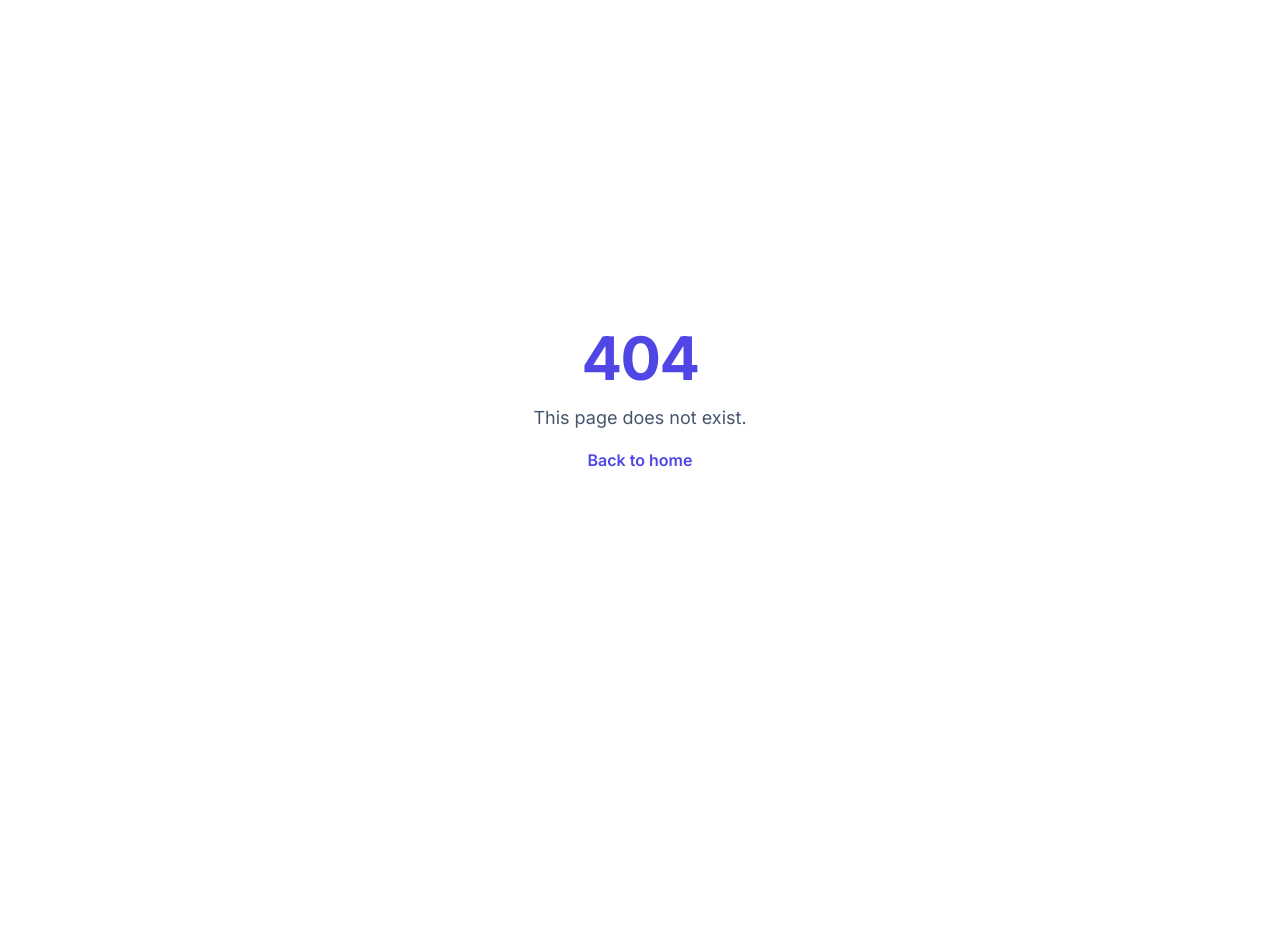
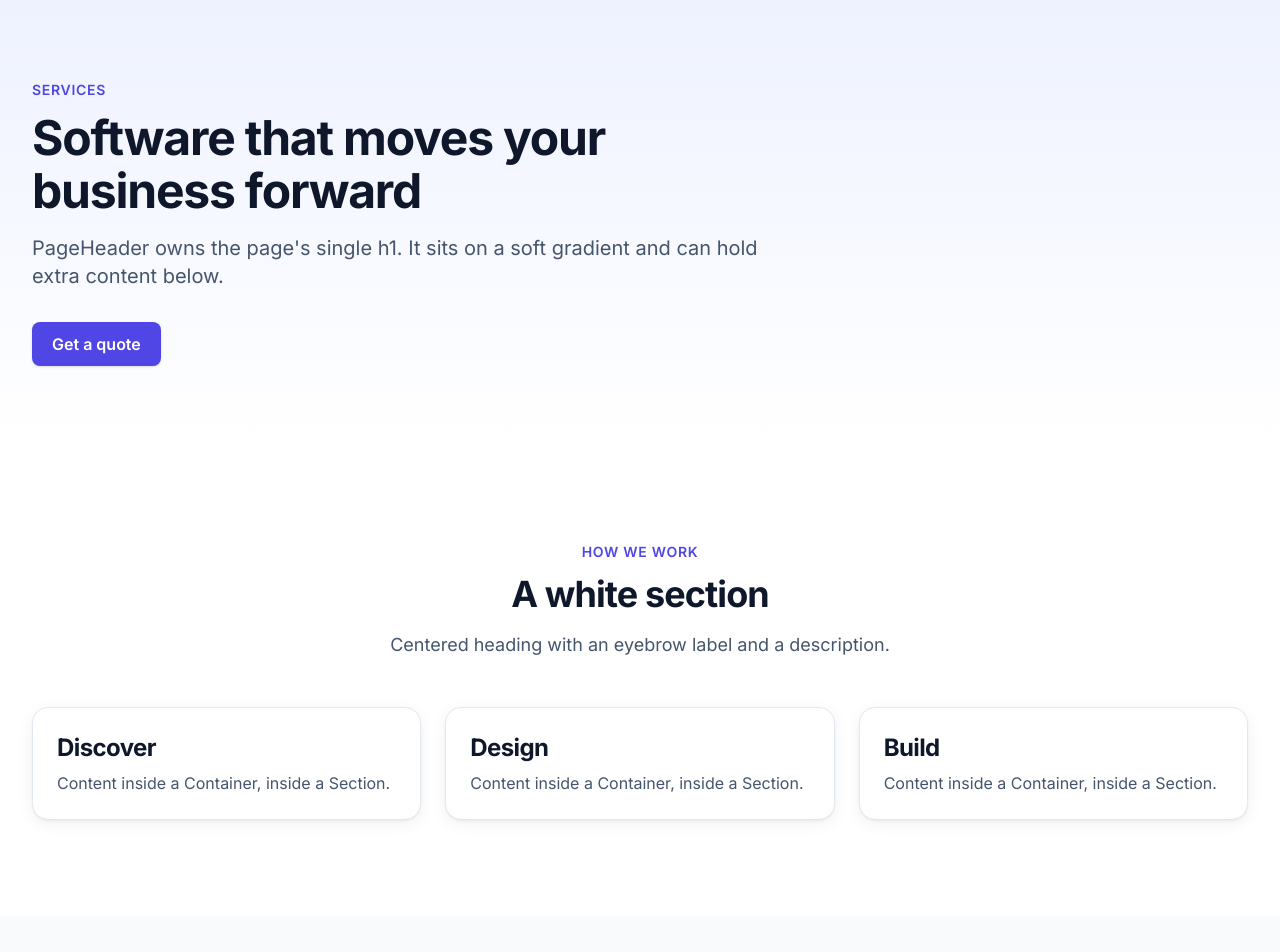
Before and after one commit to sabatauqeer656/stackwell-agency-platform, a React (Vite) app in the folder client/: page /layout-preview in a window 1280 px wide. Before the commit this address had no page. Shown: the top 952 px of the page. Before the commit the page ends 800 px from the top, so only its background shows below. Built offline with nearby package versions, Linux system fonts and the light colour scheme.

Commit message:
feat(client): add layout components (Container, Section, SectionHeading, PageHeader)

```diff
--- a/client/src/app/router.jsx
+++ b/client/src/app/router.jsx
@@ -1,11 +1,13 @@
 import { createBrowserRouter } from 'react-router-dom';
 import Home from '../pages/public/Home.jsx';
 import DesignPreview from '../pages/public/DesignPreview.jsx';
+import LayoutPreview from '../pages/public/LayoutPreview.jsx';
 import NotFound from '../pages/public/NotFound.jsx';
 
 // URL -> page map. More public and /admin routes are added in later phases.
 export const router = createBrowserRouter([
   { path: '/', element: <Home /> },
   { path: '/design-preview', element: <DesignPreview /> }, // temporary, removed before launch
+  { path: '/layout-preview', element: <LayoutPreview /> }, // temporary, removed before launch
   { path: '*', element: <NotFound /> },
 ]);
--- /dev/null
+++ b/client/src/components/layout/Container.jsx
@@ -0,0 +1,16 @@
+import { cn } from '../../lib/utils.js';
+
+// Full class names (not built dynamically) so Tailwind can detect them.
+const sizes = {
+  md: 'max-w-4xl', // reading width: articles, forms, legal pages
+  lg: 'max-w-7xl', // default page width
+};
+
+// Centers content, caps its width and adds side gutters (16px mobile, 24px tablet, 32px desktop).
+export default function Container({ as: Component = 'div', size = 'lg', className, children, ...props }) {
+  return (
+    <Component className={cn('mx-auto w-full px-4 sm:px-6 lg:px-8', sizes[size], className)} {...props}>
+      {children}
+    </Component>
+  );
+}
--- /dev/null
+++ b/client/src/components/layout/PageHeader.jsx
@@ -0,0 +1,21 @@
+import { cn } from '../../lib/utils.js';
+import Container from './Container.jsx';
+
+// The banner at the top of an inner page. It owns the page's single <h1>.
+// children: optional extra content under the description (a button, filters...).
+export default function PageHeader({ eyebrow, title, description, className, children }) {
+  return (
+    <header className={cn('bg-linear-to-b from-brand-50 to-white py-16 sm:py-20', className)}>
+      <Container>
+        <div className="max-w-3xl">
+          {eyebrow && (
+            <p className="mb-3 text-sm font-semibold uppercase tracking-wider text-brand-600">{eyebrow}</p>
+          )}
+          <h1 className="text-4xl sm:text-h1">{title}</h1>
+          {description && <p className="mt-4 text-lg text-slate-600 sm:text-xl">{description}</p>}
+          {children && <div className="mt-8">{children}</div>}
+        </div>
+      </Container>
+    </header>
+  );
+}
--- /dev/null
+++ b/client/src/components/layout/Section.jsx
@@ -0,0 +1,17 @@
+import { cn } from '../../lib/utils.js';
+import Container from './Container.jsx';
+
+const tones = {
+  white: 'bg-white',
+  muted: 'bg-slate-50',
+  dark: 'bg-ink text-white',
+};
+
+// A full-width band: the background runs edge to edge, the content stays in a Container.
+export default function Section({ tone = 'white', containerSize = 'lg', className, children, ...props }) {
+  return (
+    <section className={cn('py-16 sm:py-24', tones[tone], className)} {...props}>
+      <Container size={containerSize}>{children}</Container>
+    </section>
+  );
+}
--- /dev/null
+++ b/client/src/components/layout/SectionHeading.jsx
@@ -0,0 +1,32 @@
+import { cn } from '../../lib/utils.js';
+
+// Opens a section: small label (eyebrow), big title, optional description.
+// Set onDark when the heading sits on a dark Section so the text stays readable.
+export default function SectionHeading({
+  as: Heading = 'h2',
+  eyebrow,
+  title,
+  description,
+  align = 'center',
+  onDark = false,
+  className,
+}) {
+  return (
+    <div className={cn('max-w-2xl', align === 'center' && 'mx-auto text-center', className)}>
+      {eyebrow && (
+        <p
+          className={cn(
+            'mb-3 text-sm font-semibold uppercase tracking-wider',
+            onDark ? 'text-brand-300' : 'text-brand-600'
+          )}
+        >
+          {eyebrow}
+        </p>
+      )}
+      <Heading className={cn('text-3xl sm:text-h2', onDark && 'text-white')}>{title}</Heading>
+      {description && (
+        <p className={cn('mt-4 text-lg', onDark ? 'text-slate-300' : 'text-slate-600')}>{description}</p>
+      )}
+    </div>
+  );
+}
--- /dev/null
+++ b/client/src/pages/public/LayoutPreview.jsx
@@ -0,0 +1,50 @@
+// TEMPORARY: visual check of the layout blocks. Removed before launch.
+import PageHeader from '../../components/layout/PageHeader.jsx';
+import Section from '../../components/layout/Section.jsx';
+import SectionHeading from '../../components/layout/SectionHeading.jsx';
+import Card from '../../components/ui/Card.jsx';
+import Button from '../../components/ui/Button.jsx';
+
+const items = ['Discover', 'Design', 'Build'];
+
+export default function LayoutPreview() {
+  return (
+    <>
+      <PageHeader
+        eyebrow="Services"
+        title="Software that moves your business forward"
+        description="PageHeader owns the page's single h1. It sits on a soft gradient and can hold extra content below."
+      >
+        <Button>Get a quote</Button>
+      </PageHeader>
+
+      <Section>
+        <SectionHeading
+          eyebrow="How we work"
+          title="A white section"
+          description="Centered heading with an eyebrow label and a description."
+        />
+        <div className="mt-12 grid gap-6 sm:grid-cols-3">
+          {items.map((item) => (
+            <Card key={item}>
+              <h3 className="text-h3">{item}</h3>
+              <p className="mt-2 text-slate-600">Content inside a Container, inside a Section.</p>
+            </Card>
+          ))}
+        </div>
+      </Section>
+
+      <Section tone="muted">
+        <SectionHeading align="left" title="A muted section, left-aligned" description="Background runs edge to edge." />
+      </Section>
+
+      <Section tone="dark">
+        <SectionHeading onDark eyebrow="Dark" title="A dark section" description="onDark keeps the text readable." />
+      </Section>
+
+      <Section containerSize="md">
+        <SectionHeading title="Narrow container" description="size='md' keeps long text at a readable width." />
+      </Section>
+    </>
+  );
+}
```
Also changed, not shown: 1 other file (tests, documents, lock files or other folders).
